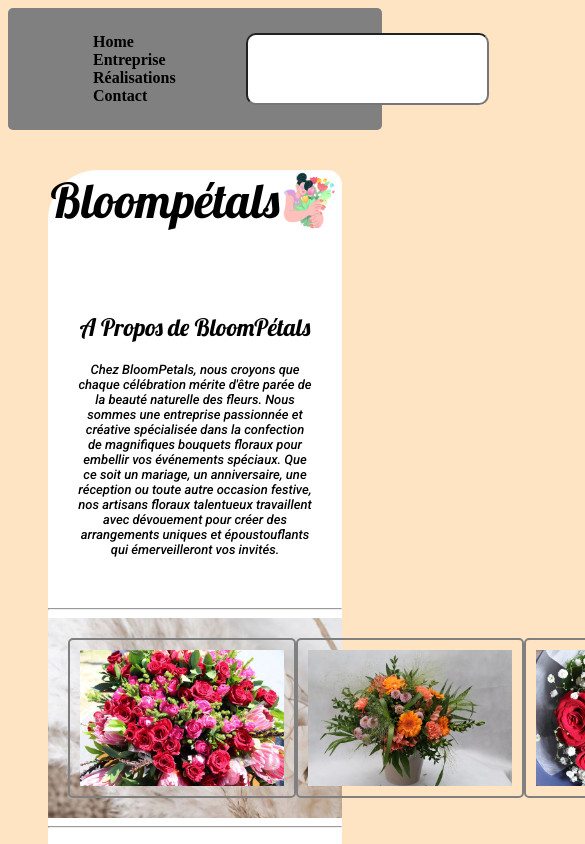
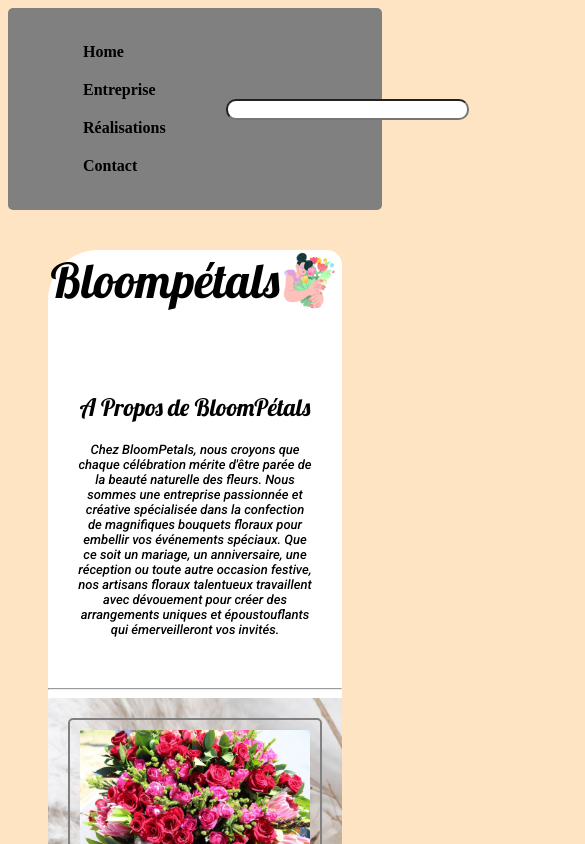
Before and after one commit to HugoMomo/BloomPetals, a plain HTML site: page index.html in a window 390 px wide. Shown: the top 844 px of the page, 585 px wide, since content can reach past the window. Drawn offline with Linux system fonts and the light colour scheme.

Commit message:
update du style.css en responsive

```diff
--- a/style.css
+++ b/style.css
@@ -137,12 +137,27 @@ form {
   background-size: 300px;
   padding: 20px;
 }
-@media (max-width: 680px) {
+@media (max-width: 780px) {
   .div-equip1 {
     flex-direction: column;
     width: 80%;
   }
+  nav {
+    display: flex;
+    align-items: center;
+  }
+  .navbar {
+    display: flex;
+    flex-direction: column;
+    padding: 10px;
+  }
+  .imgdebut {
+    display: flex;
+    flex-direction: column;
+    height: 100%;
+  }
 }
+
 .imgequip {
   height: 180px;
   border-radius: 50%;
@@ -160,7 +175,3 @@ form {
   border: solid;
   border-radius: 15px;
 }
-@media screen {
-  .home {
-  }
-}
```
